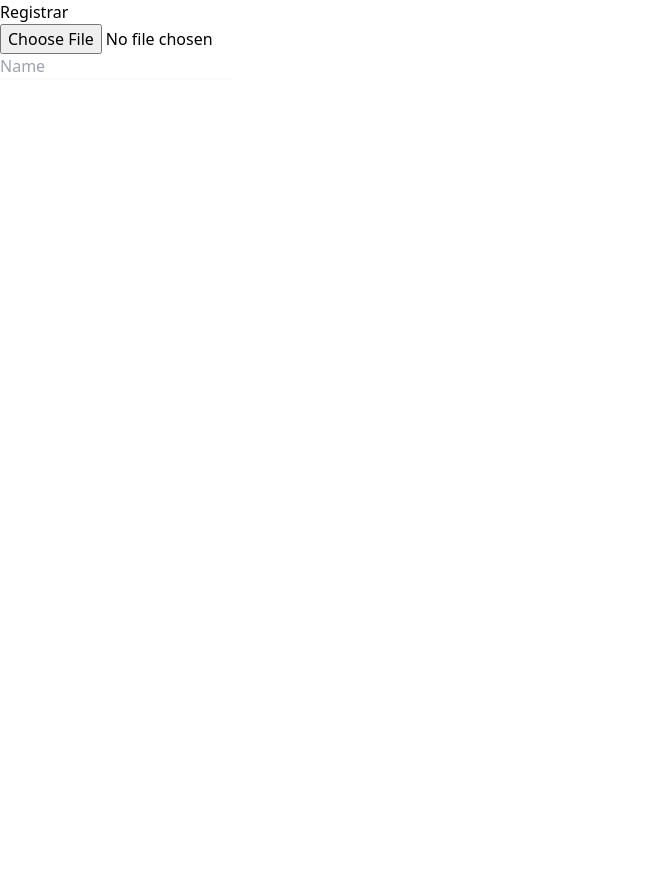
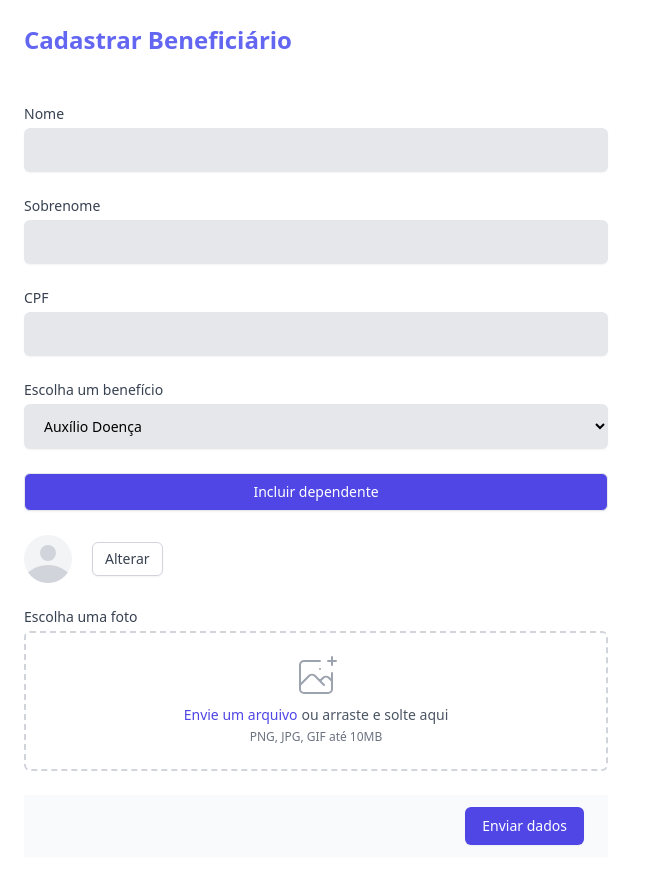
Before and after one commit to eltonsantos/beneficiarios, a React (Create React App) app in the folder frontend/: page / in a window 1280 px wide. Shown: the whole page, without its empty margins (0-671 px from the left). Before the commit the page ends 800 px from the top, so only its background shows below. Built offline with nearby package versions, Linux system fonts and the light colour scheme.

Commit message:
Making CSS page index

```diff
--- a/frontend/package.json
+++ b/frontend/package.json
@@ -16,6 +16,7 @@
     "react-dropzone": "^11.3.2",
     "react-router-dom": "^5.2.0",
     "react-scripts": "4.0.3",
+    "styled-components": "^5.3.0",
     "tailwindcss": "npm:@tailwindcss/postcss7-compat",
     "web-vitals": "^1.0.1"
   },
--- a/frontend/src/App.js
+++ b/frontend/src/App.js
@@ -4,9 +4,9 @@ import Routes from './routes';
 
 function App() {
   return (
-    <div>
+    <>
       <Routes />
-    </div>
+    </>
   );
 }
 
--- /dev/null
+++ b/frontend/src/components/Dependentes/index.jsx
@@ -0,0 +1,44 @@
+const Dependentes = () => {
+  return (
+    <>
+      <div className="col-span-6 sm:col-span-3">
+        <label htmlFor="name" className="block text-sm font-medium text-gray-700">
+          Nome
+        </label>
+        <input
+          type="text"
+          name="name_dependente"
+          id="name_dependente"
+          className="mt-1 focus:ring-indigo-500 focus:border-indigo-500 block w-full shadow-sm sm:text-sm border-gray-300 rounded-md"
+        />
+      </div>
+
+      <div className="col-span-6 sm:col-span-3">
+        <label htmlFor="first_name" className="block text-sm font-medium text-gray-700">
+          Sobrenome
+        </label>
+        <input
+          type="text"
+          name="surname_dependente"
+          id="surname_dependente"
+          className="mt-1 focus:ring-indigo-500 focus:border-indigo-500 block w-full shadow-sm sm:text-sm border-gray-300 rounded-md"
+        />
+      </div>
+
+      <div className="col-span-6 sm:col-span-4">
+        <label htmlFor="cpf" className="block text-sm font-medium text-gray-700">
+          CPF
+        </label>
+        <input
+          type="text"
+          name="cpf_dependente"
+          id="cpf_dependente"
+          className="mt-1 focus:ring-indigo-500 focus:border-indigo-500 block w-full shadow-sm sm:text-sm border-gray-300 rounded-md"
+        />
+      </div>
+    </>
+
+  )
+}
+
+export default Dependentes;
--- a/frontend/src/pages/Login/index.jsx
+++ b/frontend/src/pages/Login/index.jsx
@@ -1,33 +1,45 @@
 import { useState } from 'react';
 
 import { useAuth } from '../../hooks/auth';
+
+import { Container } from './styles';
 
 const Login = () => {
 
   const [email, setEmail] = useState();
   const [password, setPassword] = useState();
 
-  const { signIn } = useAuth();
+  // const { signIn } = useAuth();
 
   return (
-    <form onSubmit={() => signIn(email, password)}>
-        <h3>Entrar</h3>
+    <Container>
+      <form className="bg-white shadow rounded px-8 pt-6 pb-8 mb-4 w-80">
+        <h3 className="border-b py-4 font-bold text-black text-center text-xl tracking-widest uppercase">Entrar</h3>
 
         <input
           type="email"
           placeholder="E-mail"
           required
+          className="shadow appearance-none border rounded w-full py-2 px-3 text-gray-700 leading-tight focus:outline-none focus:shadow-outline"
           onChange={(e) => setEmail(e.target.value)}
         />
+
         <input
           type="password"
           placeholder="Senha"
           required
+          className="shadow appearance-none border rounded w-full py-2 px-3 mt-3 text-gray-700 mb-3 leading-tight focus:outline-none focus:shadow-outline"
           onChange={(e) => setPassword(e.target.value)}
         />
 
-        <button type="submit">Acessar</button>
+        <button
+          type="submit"
+          className="bg-blue-400 hover:bg-blue-500 w-full text-white font-bold py-2 px-4 rounded focus:outline-none focus:shadow-outline block"
+        >
+          Acessar
+        </button>
       </form>
+    </Container>
   );
 }
 
--- /dev/null
+++ b/frontend/src/pages/Login/styles.js
@@ -0,0 +1,11 @@
+import styled from 'styled-components';
+
+export const Container = styled.div`
+  height: 100vh;
+  display: flex;
+  flex: 1;
+  flex-direction: column;
+  justify-content: center;
+  align-items: center;
+
+`;
--- a/frontend/src/pages/Register/index.jsx
+++ b/frontend/src/pages/Register/index.jsx
@@ -1,15 +1,153 @@
+import Dependentes from '../../components/Dependentes';
+
 const Register = () => {
+
+  function openModal() {
+    const buttonOpenModal = document.getElementById('openModal');
+
+    const modalWrapper = document.querySelector('.modal-wrapper');
+
+    buttonOpenModal.onclick = function () {
+      modalWrapper.classList.remove('invisible');
+    }
+
+    document.addEventListener('keydown', function (event) {
+      console.log(event);
+      const isEscKey = event.key === 'Escape';
+      if (isEscKey) {
+        modalWrapper.classList.add('invisible');
+      }
+    });
+  }
+
   return (
-    <div>
-      <h1>Registrar</h1>
-      <form>
-        <input type="file"
-          id="avatar" name="avatar"
-          accept="image/png, image/jpeg" />
-        <br />
-        <input type="text" className="border-gray-50 border-b-2" name="name" placeholder="Name" />
-      </form>
-    </div>
+    <>
+
+      <h3 className="px-5 py-5 space-y-6 sm:p-6 text-indigo-500 font-bold text-2xl">Cadastrar Beneficiário</h3>
+
+      <div className="grid grid-flow-col grid-rows-2 sm:grid-rows-1 sm:grid-cols-2 gap-4">
+        <form className="">
+          <div className="px-4 py-5 space-y-6 sm:p-6">
+            <div className="col-span-6 sm:col-span-3">
+              <label htmlFor="name" className="block text-sm font-medium  text-gray-700">
+                Nome
+                </label>
+              <input
+                type="text"
+                name="name"
+                id="name"
+                className="mt-1 py-3 px-4 bg-gray-200 focus:ring-indigo-500 focus:border-indigo-500 focus:bg-white block w-full shadow-sm sm:text-sm border-gray-300 rounded-md focus:outline-none focus:ring-2 focus:ring-offset-2"
+              />
+            </div>
+
+            <div className="col-span-6 sm:col-span-3">
+              <label htmlFor="first_name" className="block text-sm font-medium text-gray-700">
+                Sobrenome
+              </label>
+              <input
+                type="text"
+                name="surname"
+                id="surname"
+                className="mt-1 py-3 px-4 bg-gray-200 focus:ring-indigo-500 focus:border-indigo-500 focus:bg-white block w-full shadow-sm sm:text-sm border-gray-300 rounded-md focus:outline-none focus:ring-2 focus:ring-offset-2"
+              />
+            </div>
+
+            <div className="col-span-6 sm:col-span-4">
+              <label htmlFor="cpf" className="block text-sm font-medium text-gray-700">
+                CPF
+              </label>
+              <input
+                type="text"
+                name="cpf"
+                id="cpf"
+                className="mt-1 py-3 px-4 bg-gray-200 focus:ring-indigo-500 focus:border-indigo-500 focus:bg-white block w-full shadow-sm sm:text-sm border-gray-300 rounded-md focus:outline-none focus:ring-2 focus:ring-offset-2"
+              />
+            </div>
+
+            <div className="col-span-6 sm:col-span-3">
+              <label htmlFor="country" className="block text-sm font-medium text-gray-700">
+                Escolha um benefício
+                    </label>
+              <select
+                id="country"
+                name="country"
+                autoComplete="country"
+                className="mt-1 block w-full py-3 px-4 border-gray-300 bg-gray-200 rounded-md shadow-sm focus:bg-white   focus:outline-none focus:ring-indigo-500 focus:border-indigo-500 sm:text-sm focus:ring-2 focus:ring-offset-2"
+              >
+                <option>Auxílio Doença</option>
+                <option>Seguro Desemprego</option>
+                <option>Bolsa família</option>
+              </select>
+            </div>
+
+            <button type="button" onClick={() => openModal()} id="openModal" className="block w-full justify-center border shadow-sm mt-3 p-2 text-sm font-medium rounded-md text-white bg-indigo-600 hover:bg-indigo-700 focus:outline-none focus:ring-indigo-500 focus:border-indigo-500 focus:ring-2 focus:ring-offset-2">Incluir dependente</button>
+
+            <div className="modal-wrapper invisible fixed bg-gray-500 w-screen h-screen flex items-center justify-center">
+              <div className="p-8 bg-white text-center rounded ">
+                <Dependentes />
+              </div>
+            </div>
+
+            <div>
+              <div className="mt-1 flex items-center">
+                <span className="inline-block h-12 w-12 rounded-full overflow-hidden bg-gray-100">
+                  <svg className="h-full w-full text-gray-300" fill="currentColor" viewBox="0 0 24 24">
+                    <path d="M24 20.993V24H0v-2.996A14.977 14.977 0 0112.004 15c4.904 0 9.26 2.354 11.996 5.993zM16.002 8.999a4 4 0 11-8 0 4 4 0 018 0z" />
+                  </svg>
+                </span>
+                <button
+                  type="button"
+                  className="ml-5 bg-white py-2 px-3 border border-gray-300 rounded-md shadow-sm text-sm leading-4 font-medium text-gray-700 hover:bg-gray-50 focus:outline-none focus:ring-2 focus:ring-offset-2 focus:ring-indigo-500"
+                >
+                  Alterar
+                </button>
+              </div>
+            </div>
+
+            <div>
+              <label className="block text-sm font-medium text-gray-700">Escolha uma foto</label>
+              <div className="mt-1 flex justify-center px-6 pt-5 pb-6 border-2 border-gray-300 border-dashed rounded-md">
+                <div className="space-y-1 text-center">
+                  <svg
+                    className="mx-auto h-12 w-12 text-gray-400"
+                    stroke="currentColor"
+                    fill="none"
+                    viewBox="0 0 48 48"
+                    aria-hidden="true"
+                  >
+                    <path
+                      d="M28 8H12a4 4 0 00-4 4v20m32-12v8m0 0v8a4 4 0 01-4 4H12a4 4 0 01-4-4v-4m32-4l-3.172-3.172a4 4 0 00-5.656 0L28 28M8 32l9.172-9.172a4 4 0 015.656 0L28 28m0 0l4 4m4-24h8m-4-4v8m-12 4h.02"
+                      strokeWidth={2}
+                      strokeLinecap="round"
+                      strokeLinejoin="round"
+                    />
+                  </svg>
+                  <div className="flex text-sm text-gray-600">
+                    <label
+                      htmlFor="file-upload"
+                      className="relative cursor-pointer bg-white rounded-md font-medium text-indigo-600 hover:text-indigo-500 focus-within:outline-none focus-within:ring-2 focus-within:ring-offset-2 focus-within:ring-indigo-500"
+                    >
+                      <span>Envie um arquivo</span>
+                      <input id="file-upload" name="file-upload" type="file" className="sr-only" />
+                    </label>
+                    <p className="pl-1">ou arraste e solte aqui</p>
+                  </div>
+                  <p className="text-xs text-gray-500">PNG, JPG, GIF até 10MB</p>
+                </div>
+              </div>
+            </div>
+            <div className="px-4 py-3 bg-gray-50 text-right sm:px-6">
+              <button
+                type="submit"
+                className="inline-flex justify-center py-2 px-4 border border-transparent shadow-sm text-sm font-medium rounded-md text-white bg-indigo-600 hover:bg-indigo-700 focus:outline-none focus:ring-2 focus:ring-offset-2 focus:ring-indigo-500"
+              >
+                Enviar dados
+              </button>
+            </div>
+          </div>
+        </form>
+      </div>
+    </>
   )
 }
 
```
